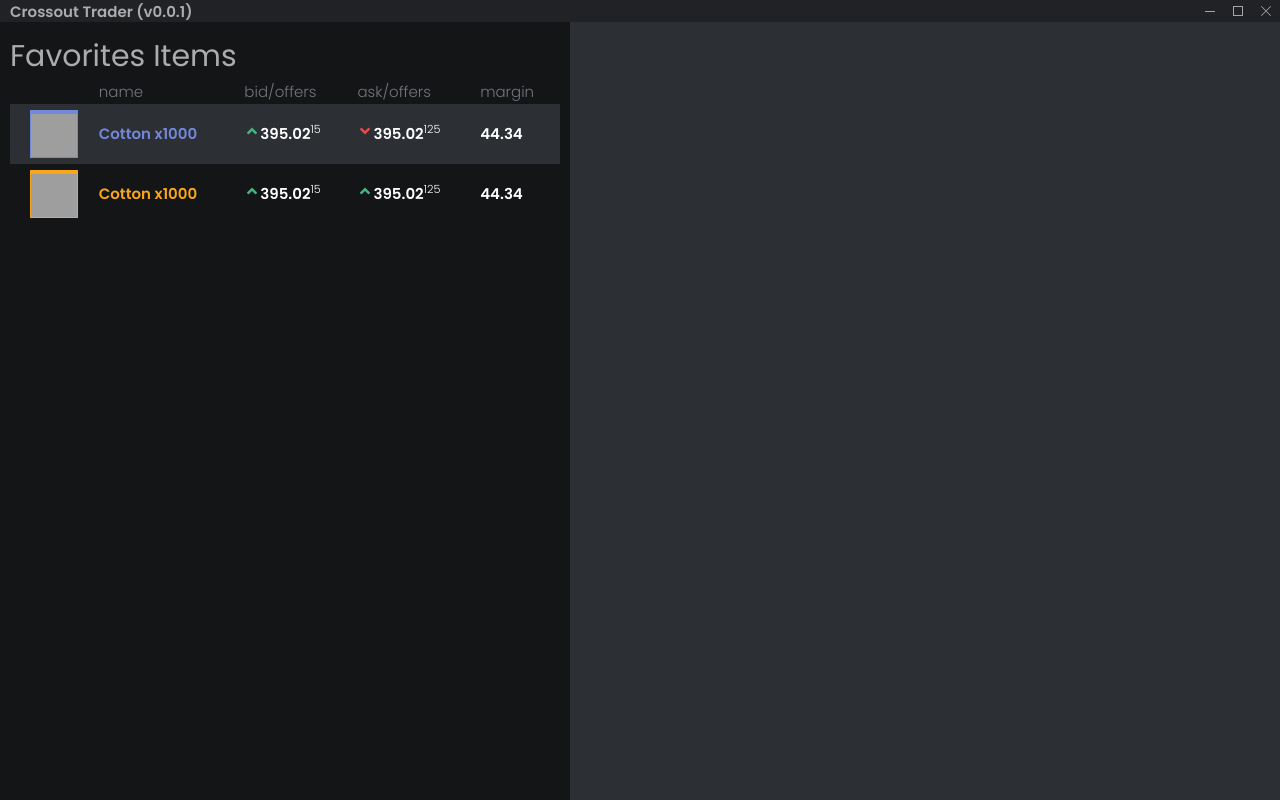
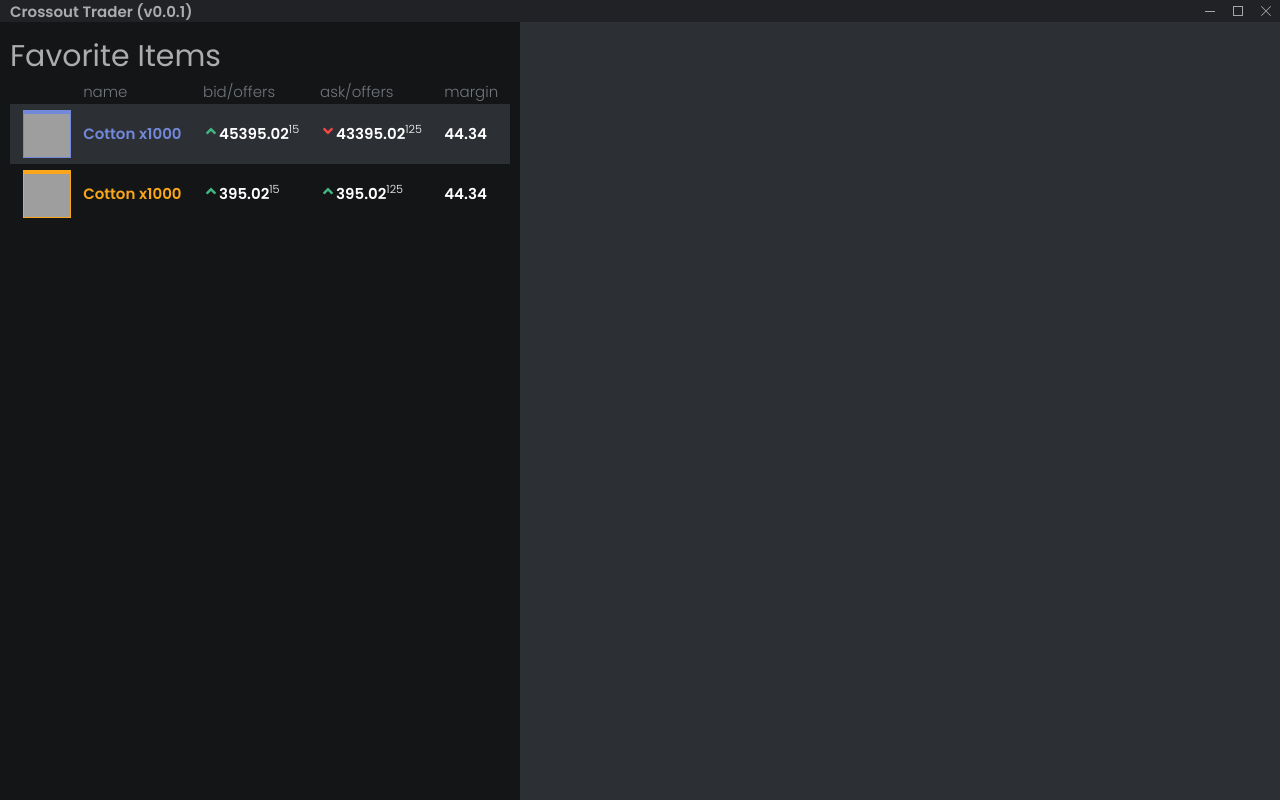
Before and after one commit to glmn/CrossoutTrader, an Electron app: page index.html in a window 1280 px wide. Drawn offline with nearby package versions, Linux system fonts and the light colour scheme; grey boxes are pictures that could not be loaded.

Commit message:
change sidebar width

```diff
--- a/assets/css/main.sass
+++ b/assets/css/main.sass
@@ -58,7 +58,7 @@ $relic-background-color: rgba(255, 103, 1, 0.1)
 .sidebar
   display: flex
   flex-direction: column
-  width: 550px
+  width: 500px
   background-color: $darken-color
   padding: 1rem
 
--- a/index.html
+++ b/index.html
@@ -25,7 +25,7 @@
       <div class="app-page">
 
         <aside class="sidebar">
-          <div class="title">Favorites Items</div>
+          <div class="title">Favorite Items</div>
           <table class="u-full-width">
             <thead>
               <th></th>
@@ -43,10 +43,10 @@
                   <div class="name rare">Cotton x1000</div>
                 </td>
                 <td>
-                  <div><div class="angle-up"></div>395.02<sup>15</sup></div>
+                  <div><div class="angle-up"></div>45395.02<sup>15</sup></div>
                 </td>
                 <td>
-                  <div><div class="angle-down"></div>395.02<sup>125</sup></div>
+                  <div><div class="angle-down"></div>43395.02<sup>125</sup></div>
                 </td>
                 <td>44.34</td>
               </tr>
```
Also changed, not shown: assets/css/main.css.
